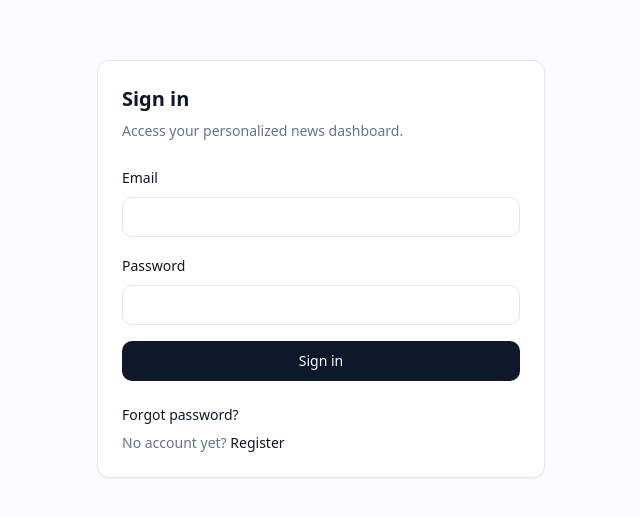
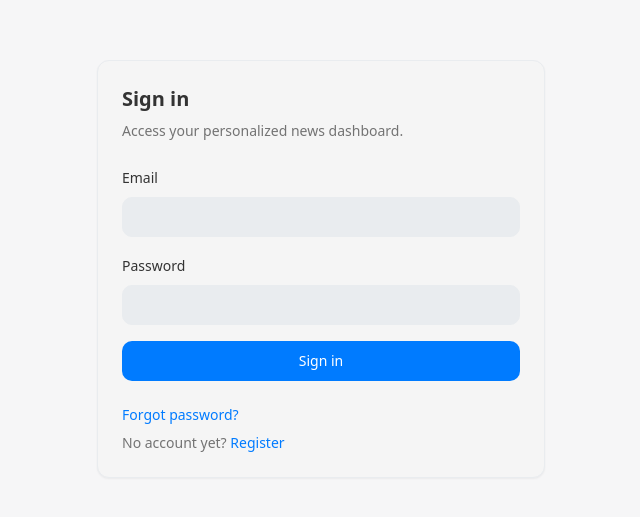
Before and after one commit to dera1992/new-aggregator-app, a Next.js app in the folder frontend/: page /login in a window 1280 px wide. Shown: the part 131-648 px from the top of the page, without its empty margins (319-959 px from the left). Built offline with nearby package versions, Linux system fonts and the light colour scheme.

Commit message:
Add accessible light/dark color system

```diff
--- a/frontend/app/globals.css
+++ b/frontend/app/globals.css
@@ -3,28 +3,104 @@
 @tailwind utilities;
 
 :root {
-  --background: 0 0% 100%;
-  --foreground: 222.2 47.4% 11.2%;
+  color-scheme: light;
+  --background: 0 0% 96.1%;
+  --foreground: 0 0% 20%;
   --card: 0 0% 100%;
-  --card-foreground: 222.2 47.4% 11.2%;
+  --card-foreground: 0 0% 20%;
   --popover: 0 0% 100%;
-  --popover-foreground: 222.2 47.4% 11.2%;
-  --primary: 222.2 47.4% 11.2%;
-  --primary-foreground: 210 40% 98%;
-  --secondary: 210 40% 96.1%;
-  --secondary-foreground: 222.2 47.4% 11.2%;
-  --muted: 210 40% 96.1%;
-  --muted-foreground: 215.4 16.3% 46.9%;
-  --accent: 210 40% 96.1%;
-  --accent-foreground: 222.2 47.4% 11.2%;
-  --destructive: 0 84.2% 60.2%;
-  --destructive-foreground: 210 40% 98%;
-  --border: 214.3 31.8% 91.4%;
-  --input: 214.3 31.8% 91.4%;
-  --ring: 222.2 47.4% 11.2%;
+  --popover-foreground: 0 0% 20%;
+  --primary: 211.1 100% 50%;
+  --primary-hover: 211.2 100% 35.1%;
+  --primary-foreground: 0 0% 100%;
+  --secondary: 32.9 100% 50%;
+  --secondary-hover: 26.1 100% 50%;
+  --secondary-foreground: 0 0% 100%;
+  --success: 133.7 61.4% 40.6%;
+  --success-foreground: 0 0% 100%;
+  --muted: 210 16.7% 97.6%;
+  --muted-foreground: 0 0% 45%;
+  --accent: 210 16.7% 97.6%;
+  --accent-foreground: 0 0% 20%;
+  --destructive: 354.3 70.5% 53.5%;
+  --destructive-foreground: 0 0% 100%;
+  --border: 210 15.8% 92.5%;
+  --input: 210 15.8% 92.5%;
+  --ring: 211.1 100% 50%;
   --radius: 0.75rem;
 }
 
-body {
-  @apply bg-background text-foreground;
+@media (prefers-color-scheme: dark) {
+  :root {
+    color-scheme: dark;
+    --background: 0 0% 9.4%;
+    --foreground: 0 0% 96.1%;
+    --card: 0 0% 12.2%;
+    --card-foreground: 0 0% 96.1%;
+    --popover: 0 0% 12.2%;
+    --popover-foreground: 0 0% 96.1%;
+    --primary: 191.9 100% 44.3%;
+    --primary-hover: 192.3 100% 35.5%;
+    --primary-foreground: 0 0% 100%;
+    --secondary: 32.9 100% 50%;
+    --secondary-hover: 26.1 100% 50%;
+    --secondary-foreground: 0 0% 100%;
+    --success: 133.7 61.4% 40.6%;
+    --success-foreground: 0 0% 100%;
+    --muted: 0 0% 16.5%;
+    --muted-foreground: 0 0% 70%;
+    --accent: 0 0% 16.5%;
+    --accent-foreground: 0 0% 96.1%;
+    --destructive: 354.3 70.5% 53.5%;
+    --destructive-foreground: 0 0% 100%;
+    --border: 0 0% 20%;
+    --input: 0 0% 20%;
+    --ring: 191.9 100% 44.3%;
+  }
 }
+
+.dark {
+  color-scheme: dark;
+  --background: 0 0% 9.4%;
+  --foreground: 0 0% 96.1%;
+  --card: 0 0% 12.2%;
+  --card-foreground: 0 0% 96.1%;
+  --popover: 0 0% 12.2%;
+  --popover-foreground: 0 0% 96.1%;
+  --primary: 191.9 100% 44.3%;
+  --primary-hover: 192.3 100% 35.5%;
+  --primary-foreground: 0 0% 100%;
+  --secondary: 32.9 100% 50%;
+  --secondary-hover: 26.1 100% 50%;
+  --secondary-foreground: 0 0% 100%;
+  --success: 133.7 61.4% 40.6%;
+  --success-foreground: 0 0% 100%;
+  --muted: 0 0% 16.5%;
+  --muted-foreground: 0 0% 70%;
+  --accent: 0 0% 16.5%;
+  --accent-foreground: 0 0% 96.1%;
+  --destructive: 354.3 70.5% 53.5%;
+  --destructive-foreground: 0 0% 100%;
+  --border: 0 0% 20%;
+  --input: 0 0% 20%;
+  --ring: 191.9 100% 44.3%;
+}
+
+@layer base {
+  * {
+    @apply border-border;
+  }
+
+  body {
+    @apply bg-background text-foreground antialiased;
+  }
+
+  a {
+    @apply text-primary hover:text-primary/90;
+  }
+
+  button:focus-visible,
+  [role='button']:focus-visible {
+    @apply outline-none ring-2 ring-ring ring-offset-2 ring-offset-background;
+  }
+}
--- a/frontend/components/ui/input.tsx
+++ b/frontend/components/ui/input.tsx
@@ -11,7 +11,7 @@ const Input = React.forwardRef<HTMLInputElement, InputProps>(
       <input
         type={type}
         className={cn(
-          'flex h-10 w-full rounded-md border border-input bg-background px-3 py-2 text-sm ring-offset-background file:border-0 file:bg-transparent file:text-sm file:font-medium placeholder:text-muted-foreground focus-visible:outline-none focus-visible:ring-2 focus-visible:ring-ring focus-visible:ring-offset-2 disabled:cursor-not-allowed disabled:opacity-50',
+          'flex h-10 w-full rounded-md border border-input bg-input px-3 py-2 text-sm ring-offset-background file:border-0 file:bg-transparent file:text-sm file:font-medium placeholder:text-muted-foreground focus-visible:outline-none focus-visible:ring-2 focus-visible:ring-ring focus-visible:ring-offset-2 disabled:cursor-not-allowed disabled:opacity-50',
           className,
         )}
         ref={ref}
--- a/frontend/components/ui/textarea.tsx
+++ b/frontend/components/ui/textarea.tsx
@@ -10,7 +10,7 @@ const Textarea = React.forwardRef<HTMLTextAreaElement, TextareaProps>(
     return (
       <textarea
         className={cn(
-          'flex min-h-[80px] w-full rounded-md border border-input bg-background px-3 py-2 text-sm ring-offset-background placeholder:text-muted-foreground focus-visible:outline-none focus-visible:ring-2 focus-visible:ring-ring focus-visible:ring-offset-2 disabled:cursor-not-allowed disabled:opacity-50',
+          'flex min-h-[80px] w-full rounded-md border border-input bg-input px-3 py-2 text-sm ring-offset-background placeholder:text-muted-foreground focus-visible:outline-none focus-visible:ring-2 focus-visible:ring-ring focus-visible:ring-offset-2 disabled:cursor-not-allowed disabled:opacity-50',
           className,
         )}
         ref={ref}
--- a/frontend/tailwind.config.ts
+++ b/frontend/tailwind.config.ts
@@ -27,9 +27,15 @@ const config: Config = {
           DEFAULT: 'hsl(var(--primary))',
           foreground: 'hsl(var(--primary-foreground))',
         },
+        'primary-hover': 'hsl(var(--primary-hover))',
         secondary: {
           DEFAULT: 'hsl(var(--secondary))',
           foreground: 'hsl(var(--secondary-foreground))',
+        },
+        'secondary-hover': 'hsl(var(--secondary-hover))',
+        success: {
+          DEFAULT: 'hsl(var(--success))',
+          foreground: 'hsl(var(--success-foreground))',
         },
         destructive: {
           DEFAULT: 'hsl(var(--destructive))',
```
